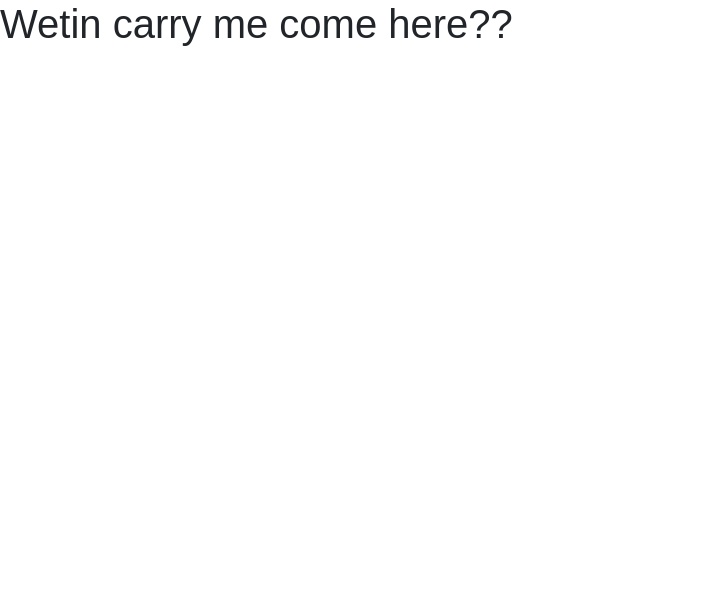
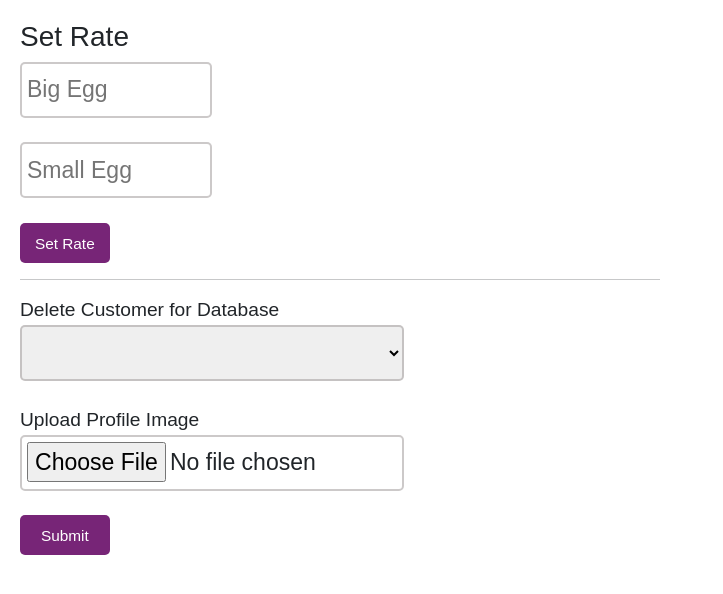
Before and after one commit to ufombam/farm_inventory_app, a React (Create React App) app: page /settings in a window 1280 px wide. Shown: the top 594 px of the page, without its empty margins (0-723 px from the left). Built offline with nearby package versions, Linux system fonts and the light colour scheme; the HTML template or start-up script is replaced by a standard one; a web font is replaced by a local one.

Commit message:
modify settings

```diff
--- a/package.json
+++ b/package.json
@@ -7,6 +7,7 @@
     "@testing-library/react": "^12.1.4",
     "@testing-library/user-event": "^13.5.0",
     "animated-number-react": "^0.1.2",
+    "axios": "^0.27.2",
     "bootstrap": "^5.1.3",
     "chart.js": "^3.7.1",
     "install": "^0.13.0",
--- a/src/App.js
+++ b/src/App.js
@@ -1,8 +1,11 @@
+import Landing from './Components/Landing/Landing';
 import Home from './Components/Home/Home';
 import SignIn from './Components/SignIn/SignIn';
 import Record from './Components/Record/Record';
 import Finance from './Components/Finance/Finance';
 import Register from './Components/Register/Register';
+import Settings from './Components/Settings/Settings';
+import Help from './Components/Help/Help';
 import './App.scss';
 import { BrowserRouter, Route, Routes, Outlet, Navigate } from 'react-router-dom';
 import { useEffect, useState } from 'react';
@@ -16,12 +19,23 @@ function App() {
     const [user, setUser] = useState(null);
     const [loginErr, setLoginErr] = useState('');
     const [updating, setUpdating] = useState(false);
+    const [rate, setRate] = useState([]);
 
     const salesSum = sales.big + sales.small;
     let income = salesSum + compost;
     let expense = feed + msc;
 
     //=========================Income=============================================
+    useEffect(() => {
+        if (user)
+        //fetch rate
+        fetch(`http://localhost:5000/finance/rate/${user.id}`)
+        .then(data => data.json())
+        .then(rate => setRate({
+            big: rate[0].big,
+            small: rate[0].small
+        })).catch(() => console.log('unable to complete request'))
+    },[user])
 
     useEffect(() => {
         //fetch bar chart coordinates
@@ -157,14 +171,17 @@ function App() {
     return (
         <BrowserRouter>
             <Routes>
-                <Route key={11} path="signin" element={<SignIn user={user} updating={updating} loginErr={loginErr} handleSignIn={handleSignIn}/>} />
-                <Route key={66} path="register" element={<Register user={user} updating={updating} regErr={loginErr} handleRegister={handleRegister}/>} />
+                <Route key={11} index element={<Landing />} />
+                <Route key={22} path="signin" element={<SignIn user={user} updating={updating} loginErr={loginErr} handleSignIn={handleSignIn}/>} />
+                <Route key={33} path="register" element={<Register user={user} updating={updating} regErr={loginErr} handleRegister={handleRegister}/>} />
                 <Route element={<ProtectedRoute user={user} />}>
-                    <Route key={22} path="dashboard" element={<Home handleSignOut={handleSignOut} user={user} income={income} expense={expense} bar={egg}/>} />
-                    <Route key={33} path="record" element={<Record handleSignOut={handleSignOut} user={user} eggData={egg} compostData={compost}/>} />
-                    <Route key={44} path="finance" element={<Finance handleSignOut={handleSignOut} user={user} feed={feed} msc={msc} compost={compost} salesSum={salesSum} expense={expense} income={income}/>} />
+                    <Route key={44} path="dashboard" element={<Home handleSignOut={handleSignOut} user={user} income={income} expense={expense} bar={egg}/>} />
+                    <Route key={55} path="record" element={<Record handleSignOut={handleSignOut} user={user} eggData={egg} compostData={compost}/>} />
+                    <Route key={66} path="finance" element={<Finance handleSignOut={handleSignOut} rate={rate} user={user} feed={feed} msc={msc} compost={compost} salesSum={salesSum} expense={expense} income={income}/>} />
                 </Route>
-                <Route key={55} path="*" element={<h1>Wetin carry me come here??</h1>} />
+                <Route key={77} path="settings" element={<Settings handleSignOut={handleSignOut} user={user}/>} />
+                <Route key={88} path="help" element={<Help handleSignOut={handleSignOut} />} />
+                <Route key={99} path="*" element={<h1>Wetin carry me come here??</h1>} />
             </Routes>
         </BrowserRouter>
     );
--- a/src/Components/Finance/Finance.js
+++ b/src/Components/Finance/Finance.js
@@ -2,23 +2,10 @@ import React, { useState, useEffect } from 'react';
 import './Finance.scss';
 import { Button } from 'react-bootstrap';
 import Menu from '../Menu/Menu';
-import { Navigate } from 'react-router-dom';
 
-const Finance = ({ feed, msc, compost, salesSum, expense, income, user, handleSignOut }) => {
-    const [rate, setRate] = useState([]);
+const Finance = ({ rate, feed, msc, compost, salesSum, expense, income, user, handleSignOut }) => {
     const [debt, setDebt] = useState(0);
     const [listener, setListener] = useState(0);
-
-    useEffect(() => {
-        if (user)
-        //fetch rate
-        fetch(`http://localhost:5000/finance/rate/${user.id}`)
-        .then(data => data.json())
-        .then(rate => setRate({
-            big: rate[0].big,
-            small: rate[0].small
-        })).catch(() => console.log('unable to complete request'))
-    },[user])
 
     useEffect(() => {
         if (user)
@@ -30,27 +17,6 @@ const Finance = ({ feed, msc, compost, salesSum, expense, income, user, handleSi
     },[user])
 
 
-    //Set rate
-    const handleRate = (e) => {
-        e.preventDefault();
-        const { rate1, rate2 } = e.target.elements;
-        const rateInput = {
-            big: rate1.value,
-            small: rate2.value,
-            userid: user.id
-        }
-        fetch(`http://localhost:5000/finance/rate/${user.id}`, {
-            method: 'POST',
-            headers: {
-                'Accept': 'application/json',
-                'Content-Type': 'application/json'
-            },
-            body: JSON.stringify(rateInput)
-        })
-        .catch(() => console.log('unable to complete request'));
-        setListener(listener + 1)
-        e.target.reset();
-    }
     //Submit the sales request
     const handleSales = (e) => {
         e.preventDefault();
@@ -77,21 +43,6 @@ const Finance = ({ feed, msc, compost, salesSum, expense, income, user, handleSi
         <div className="fin">
             <Menu handleSignOut={handleSignOut}/>
             <div className='fin_header'>
-                <div className='fin_header_rate'>
-
-                        <form action="#" className='sing' onSubmit={handleRate}>
-                            <div>
-                                <input type={"number"} placeholder={"Big eggs"} id="rate1"></input>
-                            </div>
-                            <div>
-                                <input type={"number"} placeholder={"small eggs"} id="rate2"></input>
-                            </div>
-                            <button className="fin_btn" type="submit">
-                                Set Rate
-                            </button>
-                        </form>
-
-                </div>
                 <div className='fin_header_box'>
                     <div className='fin_header_box_items'>
                         <h5>{`Big Price: ₦ ${!rate ? 0 : Number(rate.big).toLocaleString()} `}</h5>
--- /dev/null
+++ b/src/Components/Help/Help.js
@@ -0,0 +1,12 @@
+import React from 'react';
+import './Help.scss';
+
+const Help = () => {
+    return(
+    <div>
+        <h1>I am the Help page!</h1>
+    </div>
+    );
+}
+
+export default Help;
--- /dev/null
+++ b/src/Components/Help/Help.scss
@@ -0,0 +1 @@
+@use '../../color_theme';
--- /dev/null
+++ b/src/Components/Landing/Landing.js
@@ -0,0 +1,12 @@
+import React from 'react';
+import './Landing.scss';
+
+const Landing = () => {
+    return(
+    <div>
+        <h1>I am the Landing page!</h1>
+    </div>
+    );
+}
+
+export default Landing;
--- /dev/null
+++ b/src/Components/Landing/Landing.scss
@@ -0,0 +1 @@
+@use '../../color_theme';
--- a/src/Components/Record/NewRecord/NewRecord.js
+++ b/src/Components/Record/NewRecord/NewRecord.js
@@ -1,7 +1,6 @@
 import React, { useState, useEffect } from 'react';
 import { Button, Accordion } from 'react-bootstrap';
 import './newRecord.scss';
-
 
 const NewRecord = ({ user }) => {
     const [customers, setCustomers] = useState(["Select name","Add new customer"]);
--- /dev/null
+++ b/src/Components/Settings/Settings.js
@@ -0,0 +1,80 @@
+import React, { useEffect, useState } from 'react';
+import './Settings.scss';
+
+const Settings = ({ user }) => {
+    const [customers, setCustomers] = useState([]);
+
+    useEffect(() => {
+        if (user) {
+        let names = [];
+        fetch(`http://localhost:5000/record/names/${user.id}`)
+        .then(res => res.json())
+        .then(res => {
+            res.forEach(x => {
+                names.push(x.name)
+            })
+            setCustomers(["select name", ...names, "Add new customer"])
+        })
+        .catch(() => console.log('invalid request')) }
+    },[user])
+
+
+        //Set rate
+        const handleRate = (e) => {
+            e.preventDefault();
+            const { rate1, rate2 } = e.target.elements;
+            const rateInput = {
+                big: rate1.value,
+                small: rate2.value,
+                userid: user.id
+            }
+            fetch(`http://localhost:5000/finance/rate/${user.id}`, {
+                method: 'POST',
+                headers: {
+                    'Accept': 'application/json',
+                    'Content-Type': 'application/json'
+                },
+                body: JSON.stringify(rateInput)
+            })
+            .catch(() => console.log('unable to complete request'));
+            e.target.reset();
+        }
+        //submit settings
+        const handleSettings = (e) => {
+            e.preventDefault();
+            const {customer_del, file} = e.target.elements;
+            const delete_customer = {
+                customer: customer_del.value,
+            }
+            const uploadImage = {
+                image: file.value
+            }
+        }
+    return(
+    <div className='settings_container'>
+        <div className='form1'>
+            <form action="" onSubmit={handleRate}>
+                <h3>Set Rate</h3>
+                <input type={'number'} id='rate1' placeholder={'Big Egg'}></input><br />
+                <input type={'number'} id='rate2' placeholder={'Small Egg'}></input><br />
+                <button type={'submit'}>Set Rate</button><br />
+            </form><hr />
+        </div>
+        <div className='form2'>
+            <form>
+                <label htmlFor='customer_del'>{'Delete Customer for Database'}</label><br />
+                <select id='customer_del'>
+                    {
+                        customers.map((x, i) => <option key={i}>{x}</option>)
+                    }
+                </select><br />
+                <label>{'Upload Profile Image'}</label><br />
+                <input type={'file'} id='file'></input><br />
+                <button type={'submit'}>Submit</button>
+            </form>
+        </div>
+    </div>
+    );
+}
+
+export default Settings;
--- /dev/null
+++ b/src/Components/Settings/Settings.scss
@@ -0,0 +1,52 @@
+@use '../../color_theme';
+
+.settings_container {
+    padding: 20px;
+    height: 100vh;
+    .form1 {
+        input {
+            width: 15vw;
+            margin-bottom: 2%;
+            border-radius: 5px;
+            height: 7vh;
+            font-size: 1.2em;
+            padding: 5px;
+            border: 2px solid rgba(172, 167, 167, 0.615)
+        }
+        input:focus {
+            outline: none;
+        }
+        hr {
+            width: 50vw;
+        }
+    }
+
+    .form2 {
+        input, select {
+            width: 30vw;
+            margin-bottom: 2%;
+            border-radius: 5px;
+            height: 7vh;
+            font-size: 1.2em;
+            padding: 5px;
+            border: 2px solid rgba(172, 167, 167, 0.615)
+        }
+        input:focus {
+            outline: none;
+        }
+    }
+
+    button {
+            height: 5vh;
+            width: 7vw;
+            font-size: 1.2vw;
+            border-radius: 5px;
+            background-color: color_theme.$primary_color1;
+            color: white;
+            border: none;
+        }
+        button:focus, button:hover {
+            background-color: rgb(108, 39, 140);
+        }
+
+}
```
Also changed, not shown: 1 other file (tests, documents, lock files or other folders).
